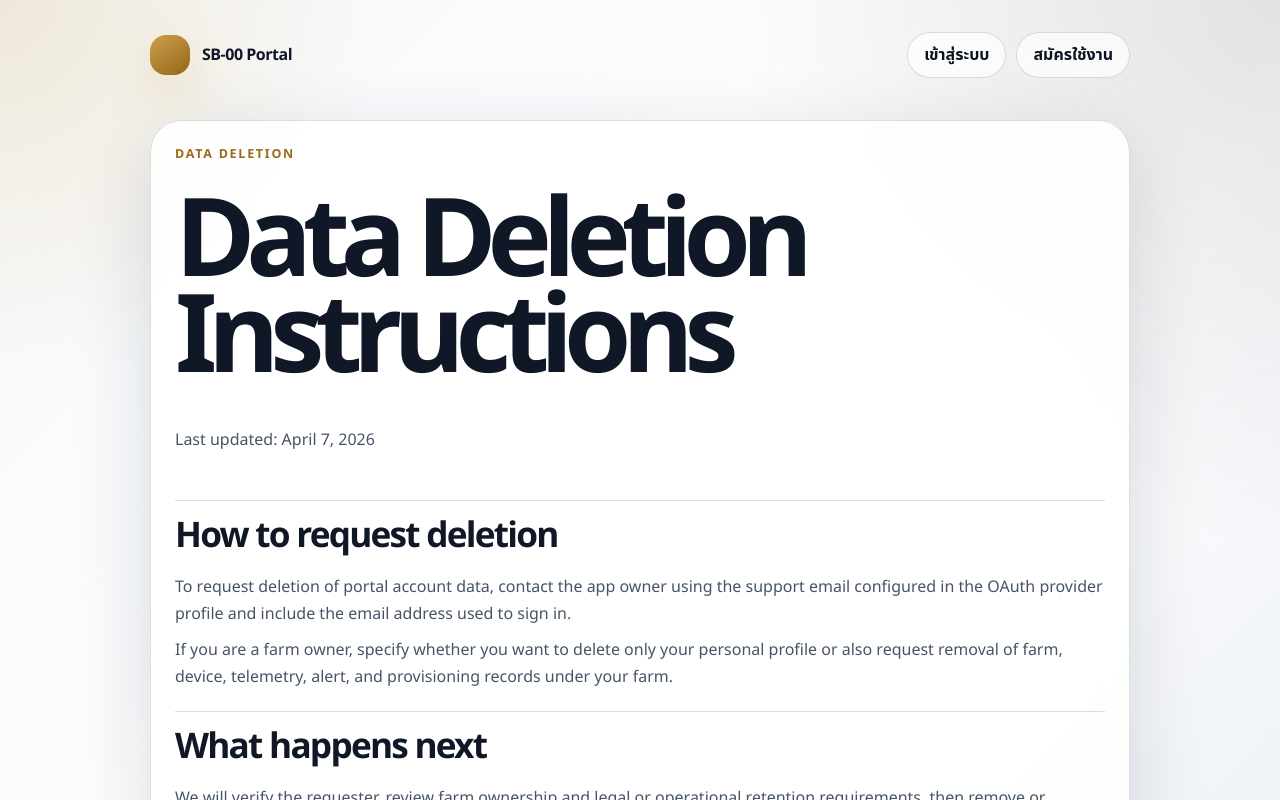
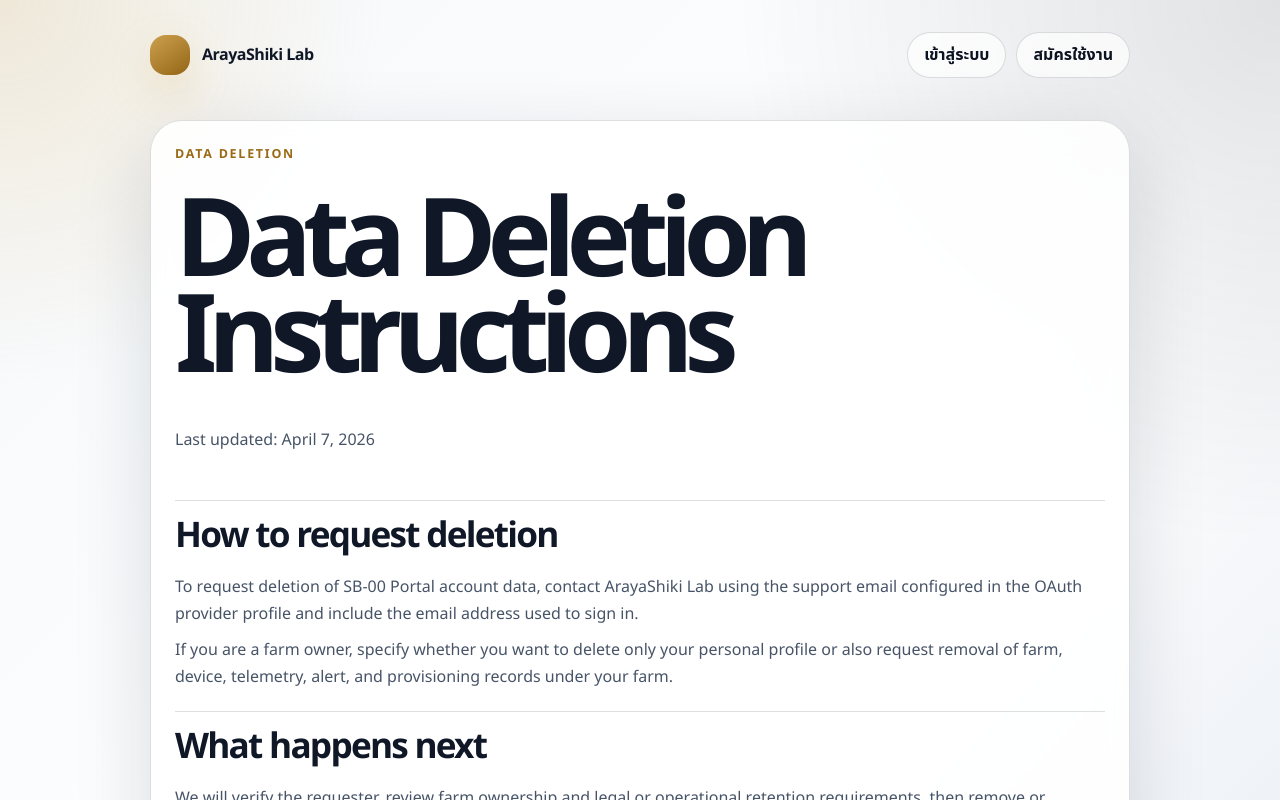
Before and after one commit to godmode99/iot-2026, a Next.js app in the folder dashboard/: page /data-deletion in a window 1280 px wide. Shown: the top 800 px of the page. Built offline with nearby package versions, Linux system fonts and the light colour scheme; no server answers.

Commit message:
Align dashboard brand with ArayaShiki Lab

```diff
--- a/dashboard/app/(public)/data-deletion/page.jsx
+++ b/dashboard/app/(public)/data-deletion/page.jsx
@@ -1,7 +1,7 @@
 import { LegalPage } from "@/components/legal-page.jsx";
 
 export const metadata = {
-  title: "Data Deletion | SB-00 Portal"
+  title: "Data Deletion | ArayaShiki Lab"
 };
 
 export default function DataDeletionPage() {
--- a/dashboard/app/(public)/privacy/page.jsx
+++ b/dashboard/app/(public)/privacy/page.jsx
@@ -1,7 +1,7 @@
 import { LegalPage } from "@/components/legal-page.jsx";
 
 export const metadata = {
-  title: "Privacy Policy | SB-00 Portal"
+  title: "Privacy Policy | ArayaShiki Lab"
 };
 
 export default function PrivacyPage() {
--- a/dashboard/app/(public)/terms/page.jsx
+++ b/dashboard/app/(public)/terms/page.jsx
@@ -1,7 +1,7 @@
 import { LegalPage } from "@/components/legal-page.jsx";
 
 export const metadata = {
-  title: "Terms of Service | SB-00 Portal"
+  title: "Terms of Service | ArayaShiki Lab"
 };
 
 export default function TermsPage() {
--- a/dashboard/app/layout.jsx
+++ b/dashboard/app/layout.jsx
@@ -1,8 +1,8 @@
 import "./globals.css";
 
 export const metadata = {
-  title: "SB-00 Portal",
-  description: "Production frontend shell for SB-00 farm monitoring",
+  title: "ArayaShiki Lab",
+  description: "Production frontend shell for the SB-00 farm monitoring product by ArayaShiki Lab",
   icons: {
     icon: "/icon.svg",
     shortcut: "/icon.svg"
--- a/dashboard/messages/en.json
+++ b/dashboard/messages/en.json
@@ -1,6 +1,6 @@
 {
   "brand": {
-    "name": "SB-00 Portal"
+    "name": "ArayaShiki Lab"
   },
   "nav": {
     "dashboard": "Dashboard",
@@ -14,7 +14,7 @@
     "onboarding": "Onboarding"
   },
   "home": {
-    "eyebrow": "Farm monitoring portal",
+    "eyebrow": "SB-00 farm monitoring portal",
     "title": "Field status, built for the phone in your hand",
     "body": "Monitor farms, bind devices, act on alerts, and give resellers scoped support access without exposing customer data.",
     "primary": "Open dashboard",
@@ -84,8 +84,8 @@
     "oauthRecoveryBody": "This portal is OAuth-only. If you cannot access the account, recover it directly with Google, Facebook, or Apple, then return here and sign in again.",
     "backToLogin": "Back to login",
     "portalEyebrow": "Secure access",
-    "portalTitle": "One account for farms, devices, and alerts",
-    "portalBody": "Sign in to monitor field devices, bind QR codes, and manage farm permissions from a mobile-first dashboard.",
+    "portalTitle": "ArayaShiki Lab access for SB-00 farms",
+    "portalBody": "Sign in to monitor field devices, bind QR codes, and manage SB-00 farm permissions from a mobile-first dashboard.",
     "portalProofLabel": "Portal capabilities",
     "proofSecure": "Supabase Auth",
     "proofMobile": "Mobile-first",
@@ -315,7 +315,7 @@
         {
           "title": "What we collect",
           "body": [
-            "SB-00 Portal uses Google, Facebook, or Apple sign-in to identify users. We store account profile details such as display name, email address, preferred language, role, farm membership, invite status, and audit records needed to operate the service.",
+            "ArayaShiki Lab uses Google, Facebook, or Apple sign-in for the SB-00 Portal to identify users. We store account profile details such as display name, email address, preferred language, role, farm membership, invite status, and audit records needed to operate the service.",
             "For connected farms and devices, we may store farm names, device identifiers, device status, telemetry readings, alert history, command history, notification preferences, and provisioning records."
           ]
         },
@@ -349,7 +349,7 @@
         {
           "title": "Use of the portal",
           "body": [
-            "SB-00 Portal is provided to monitor farms, devices, alerts, provisioning, and operational support workflows. Users must sign in with an approved OAuth provider and may only access farms and devices they are authorized to view or manage.",
+            "The SB-00 Portal by ArayaShiki Lab is provided to monitor farms, devices, alerts, provisioning, and operational support workflows. Users must sign in with an approved OAuth provider and may only access farms and devices they are authorized to view or manage.",
             "Users are responsible for keeping their provider accounts secure and for using device commands carefully."
           ]
         },
@@ -380,7 +380,7 @@
         {
           "title": "How to request deletion",
           "body": [
-            "To request deletion of portal account data, contact the app owner using the support email configured in the OAuth provider profile and include the email address used to sign in.",
+            "To request deletion of SB-00 Portal account data, contact ArayaShiki Lab using the support email configured in the OAuth provider profile and include the email address used to sign in.",
             "If you are a farm owner, specify whether you want to delete only your personal profile or also request removal of farm, device, telemetry, alert, and provisioning records under your farm."
           ]
         },
--- a/dashboard/messages/my.json
+++ b/dashboard/messages/my.json
@@ -1,6 +1,6 @@
 {
   "brand": {
-    "name": "SB-00 Portal"
+    "name": "ArayaShiki Lab"
   },
   "nav": {
     "dashboard": "ဒက်ရှ်ဘုတ်",
--- a/dashboard/messages/th.json
+++ b/dashboard/messages/th.json
@@ -1,6 +1,6 @@
 {
   "brand": {
-    "name": "SB-00 Portal"
+    "name": "ArayaShiki Lab"
   },
   "nav": {
     "dashboard": "แดชบอร์ด",
```
